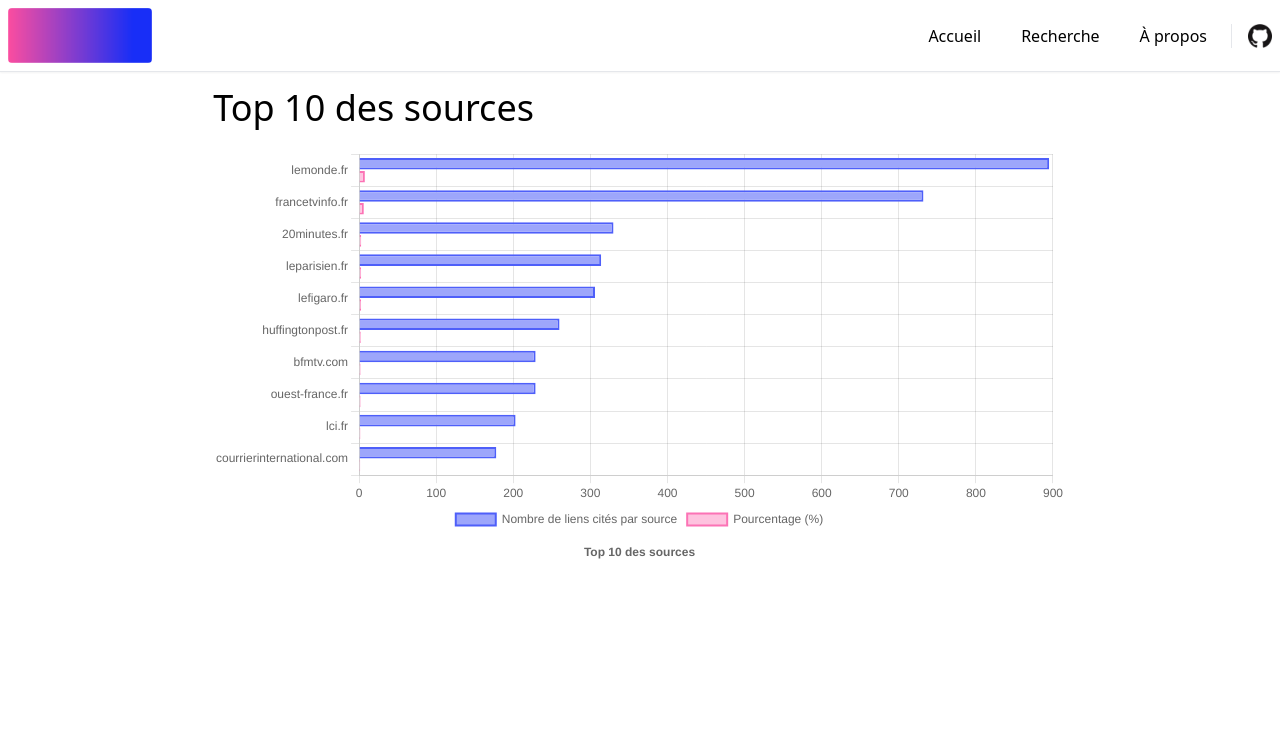
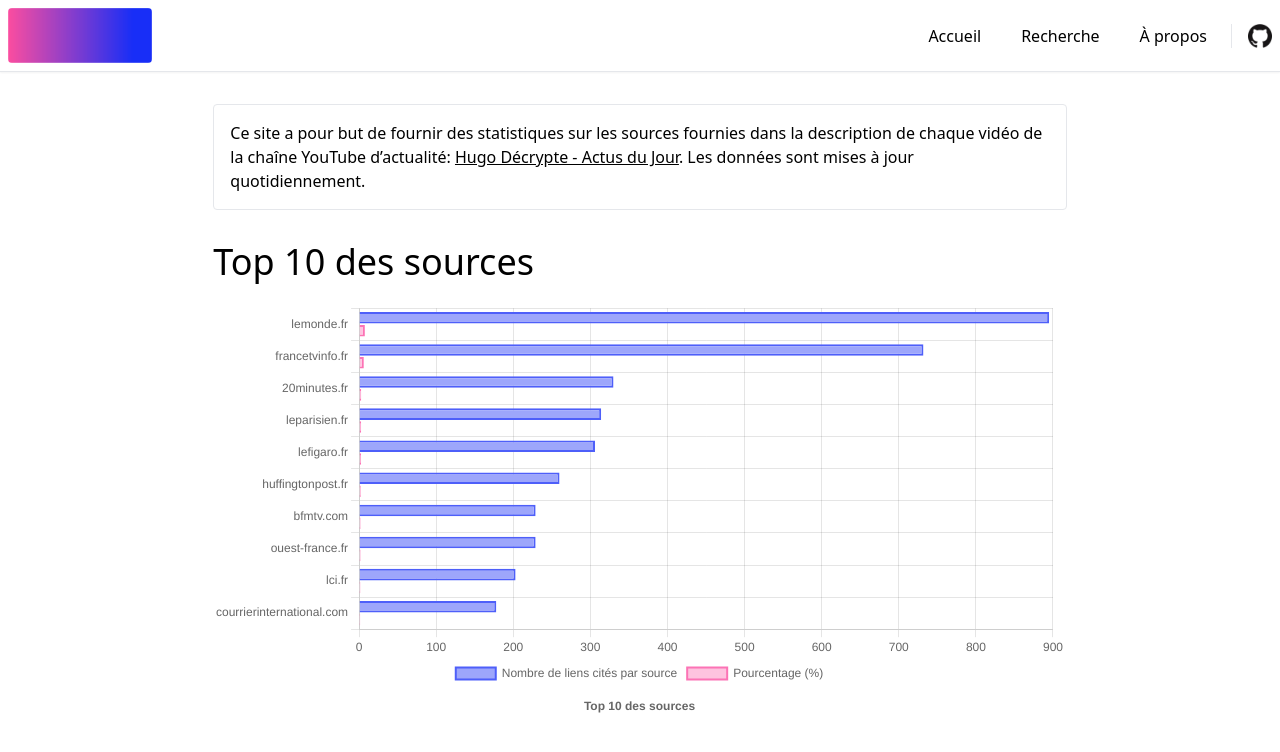
Before and after one commit to Sources-Hugo-Decrypte/sources-hugo-decrypte-web, a React (Create React App) app: page / in a window 1280 px wide. Shown: the top 752 px of the page. Built offline with nearby package versions, Linux system fonts and the light colour scheme.

Commit message:
Create Remark component

```diff
--- a/src/App.tsx
+++ b/src/App.tsx
@@ -1,4 +1,5 @@
 import Header from './Header/Header';
+import Remark from "./Remark/Remark";
 import Top10 from "./Top10/Top10";
 
 
@@ -13,6 +14,7 @@ function App() {
   return (
     <>
       <Header />
+      <Remark />
       <Top10 {...{labels, totalLinks, percentages}} />
     </>
   );
--- /dev/null
+++ b/src/Remark/Remark.tsx
@@ -0,0 +1,9 @@
+function Remark() {
+    return <p className="w-2/3 mx-auto m-8 border rounded p-4">
+        Ce site a pour but de fournir des statistiques sur les sources fournies dans la description de chaque vidéo
+        de la chaîne YouTube d’actualité: <a className="underline" href="https://www.youtube.com/c/HugoD%C3%A9crypte" rel="external nofollow">Hugo Décrypte - Actus du Jour</a>.
+        Les données sont mises à jour quotidiennement.
+    </p>
+}
+
+export default Remark
```
